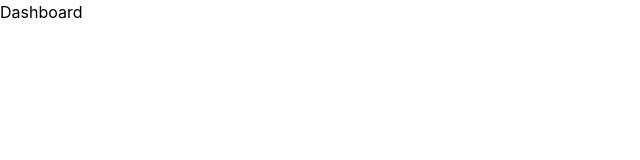
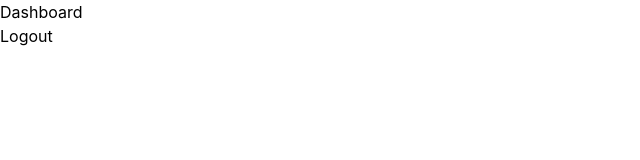
Before and after one commit to swafwana/expense-tracker, a React app in the folder frontend/: page /dashboard in a window 1280 px wide. Shown: the top 160 px of the page, without its empty margins (0-640 px from the left). Built offline with nearby package versions, Linux system fonts and the light colour scheme; the HTML template or start-up script is replaced by a standard one.

Commit message:
Add logout button to dashboard

```diff
--- a/frontend/src/pages/Dashboard.jsx
+++ b/frontend/src/pages/Dashboard.jsx
@@ -1,5 +1,21 @@
+import { useNavigate } from "react-router-dom";
+import { useAuth } from "../context/AuthContext";
+
 function Dashboard() {
-  return <h1>Dashboard</h1>;
+  const navigate = useNavigate();
+  const { logout } = useAuth();
+
+  function handleLogout() {
+    logout();
+    navigate("/login");
+  }
+
+  return (
+    <div>
+      <h1>Dashboard</h1>
+      <button onClick={handleLogout}>Logout</button>
+    </div>
+  );
 }
 
 export default Dashboard;
```
